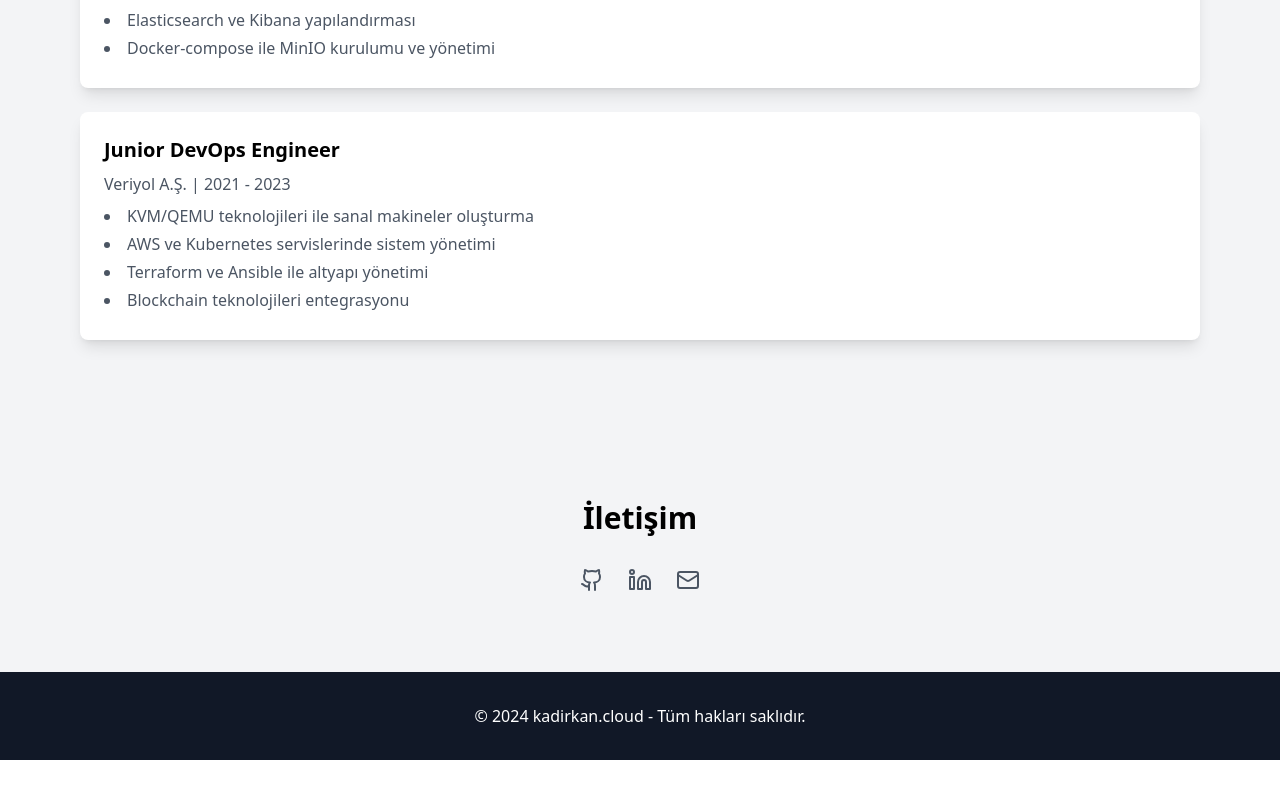
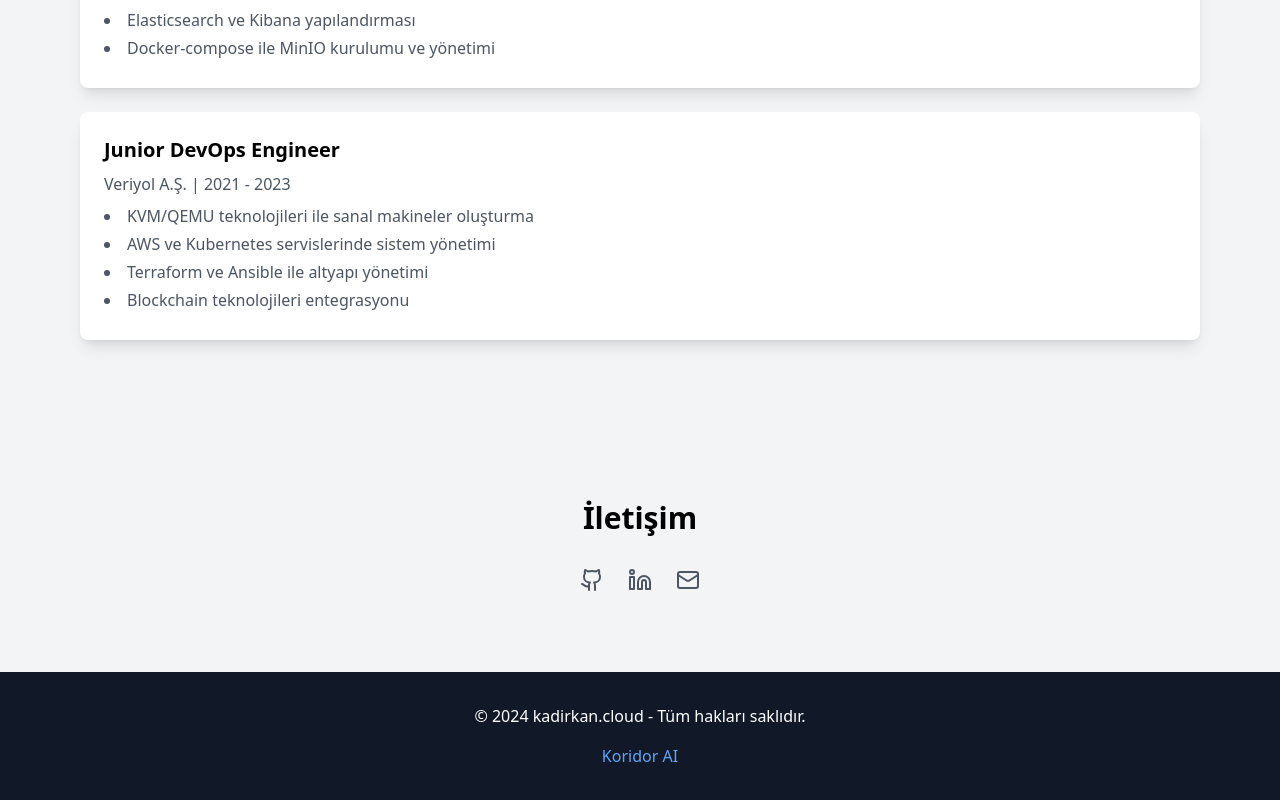
Before and after one commit to kadirkaanua/website, a React (Create React App) app: page / in a window 1280 px wide. Shown: the part 2390-3190 px from the top of the page. Before the commit the page ends 3150 px from the top, so only its background shows below. Built offline with nearby package versions, Linux system fonts and the light colour scheme.

Commit message:
footer koridor

```diff
--- a/src/App.js
+++ b/src/App.js
@@ -204,11 +204,16 @@ const Portfolio = () => {
       </section>
 
       {/* Footer */}
-      <footer className="bg-gray-900 text-white py-8">
-        <div className="max-w-6xl mx-auto px-4 text-center">
-          <p>&copy; 2024 kadirkan.cloud - Tüm hakları saklıdır.</p>
-        </div>
-      </footer>
+<footer className="bg-gray-900 text-white py-8">
+  <div className="max-w-6xl mx-auto px-4 text-center">
+    <p>&copy; 2024 kadirkan.cloud - Tüm hakları saklıdır.</p>
+    <div className="mt-4">
+      <a href="/koridor" className="text-blue-400 hover:underline">
+        Koridor AI
+      </a>
+    </div>
+  </div>
+</footer>
     </div>
   );
 };
```
